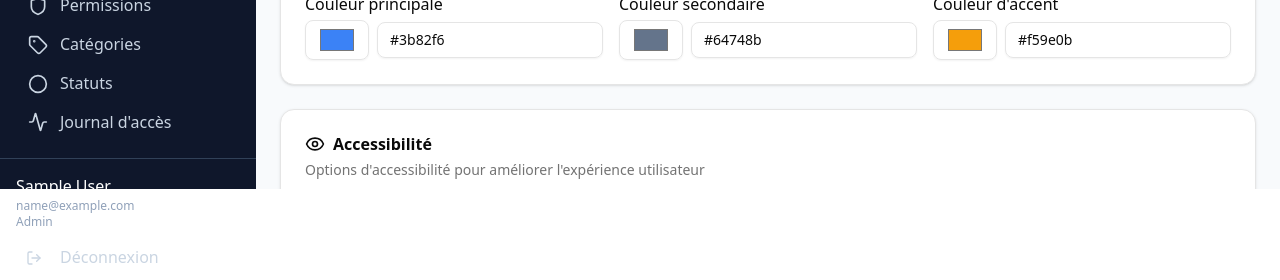
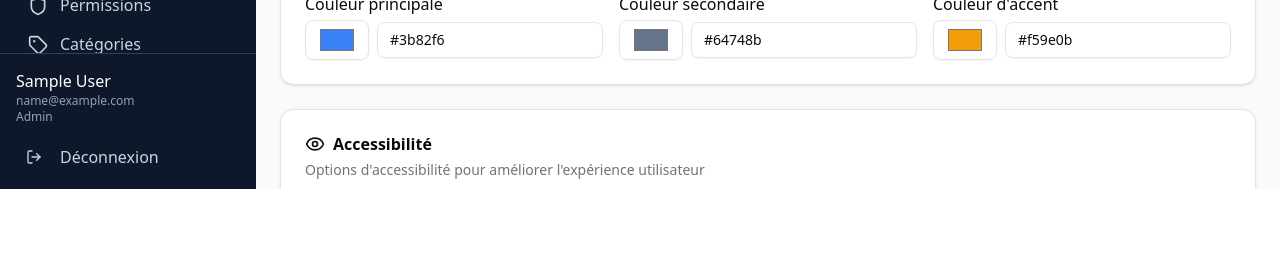
Before and after one commit to boujelbanemohamed/Process_management_platform_V0, a Next.js app: page /mode in a window 1280 px wide. Shown: the part 611-891 px from the top of the page. After the commit the page ends 800 px from the top, so only its background shows below. Built offline with nearby package versions, Linux system fonts and the light colour scheme; no server answers; sample sign-in values are in the browser's storage.

Commit message:
fix: Correction de l'affichage du bas de page
- Amélioration du layout principal avec flex-col
- Hauteur fixe pour le sidebar avec overflow-hidden
- Navigation scrollable si nécessaire
- Espacement cohérent dans la section utilisateur
- Layout plus stable et prévisible

```diff
--- a/components/layout/dashboard-layout.tsx
+++ b/components/layout/dashboard-layout.tsx
@@ -36,17 +36,19 @@ export function DashboardLayout({ children }: DashboardLayoutProps) {
   return (
     <div className="flex h-screen bg-slate-50">
       <Sidebar />
-      <main className="flex-1 overflow-auto">
-        <div className="bg-white border-b border-slate-200 p-4">
+      <main className="flex-1 flex flex-col overflow-hidden">
+        <div className="bg-white border-b border-slate-200 p-4 flex-shrink-0">
           <div className="flex items-center justify-between">
             <div className="flex-1">
               <GlobalSearch />
             </div>
           </div>
         </div>
-        <div className="p-6">
+        <div className="flex-1 overflow-auto p-6">
           <Breadcrumbs />
-          {children}
+          <div className="min-h-full">
+            {children}
+          </div>
         </div>
       </main>
     </div>
--- a/components/layout/sidebar.tsx
+++ b/components/layout/sidebar.tsx
@@ -71,7 +71,7 @@ export function Sidebar() {
 
   return (
     <div
-      className={cn("flex flex-col bg-slate-900 text-white transition-all duration-300", collapsed ? "w-16" : "w-64")}
+      className={cn("flex flex-col bg-slate-900 text-white transition-all duration-300 h-screen overflow-hidden", collapsed ? "w-16" : "w-64")}
     >
       {/* Header */}
       <div className="flex items-center justify-between p-4 border-b border-slate-700">
@@ -87,7 +87,7 @@ export function Sidebar() {
       </div>
 
       {/* Navigation */}
-      <nav className="flex-1 p-4 space-y-6">
+      <nav className="flex-1 p-4 space-y-6 overflow-y-auto">
         {/* Main Navigation */}
         <div className="space-y-2">
           {navigation.map((item) => {
@@ -166,7 +166,7 @@ export function Sidebar() {
       {/* User section */}
       <div className="p-4 border-t border-slate-700">
         {!collapsed && user && (
-          <div className="mb-3">
+          <div className="mb-4">
             <p className="text-sm font-medium text-white">{user.name}</p>
             <p className="text-xs text-slate-400">{user.email}</p>
             <p className="text-xs text-slate-400 capitalize">{user.role}</p>
```
